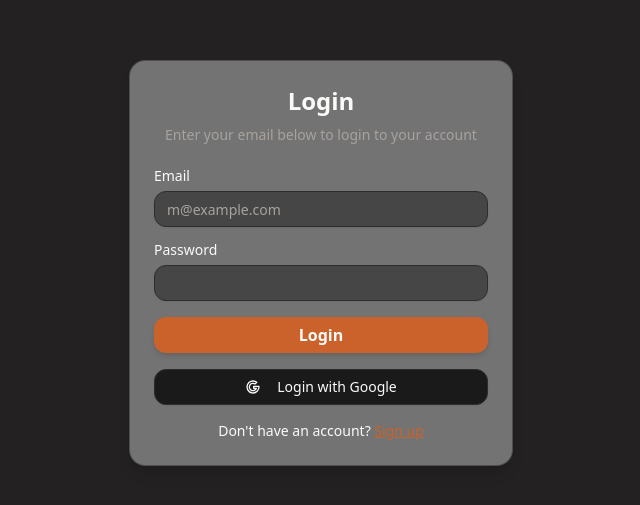
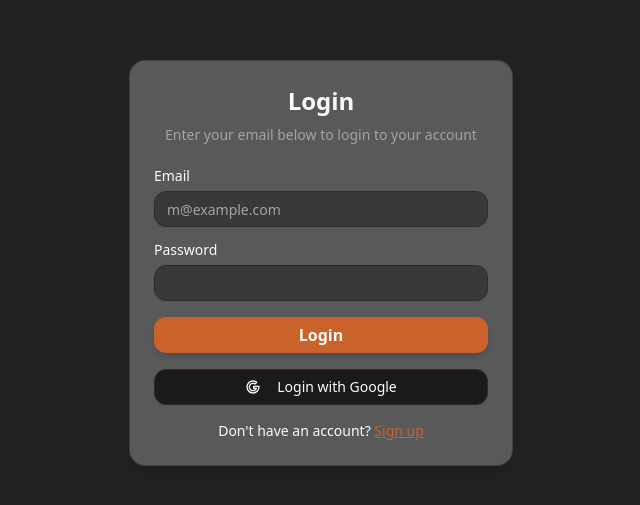
Before and after one commit to akash08ce063/olympus_echo_frontend, a Next.js app: page /login in a window 1280 px wide. Shown: the part 137-642 px from the top of the page, without its empty margins (319-959 px from the left). Built offline with nearby package versions, Linux system fonts and the light colour scheme.

Commit message:
Updated popover color for contrast

```diff
--- a/app/globals.css
+++ b/app/globals.css
@@ -70,9 +70,9 @@
   .dark {
     --background: 0 0% 10%;
     --foreground: 60 9.1% 97.8%;
-    --card: 0 0% 45%;
+    --card: 0 0% 35%;
     --card-foreground: 60 9.1% 97.8%;
-    --popover: 20 14.3% 12%;
+    --popover: 0 0% 25%;
     --popover-foreground: 60 9.1% 97.8%;
     --primary: 20.5 65% 48.2%;
     --primary-foreground: 60 9.1% 97.8%;
```
